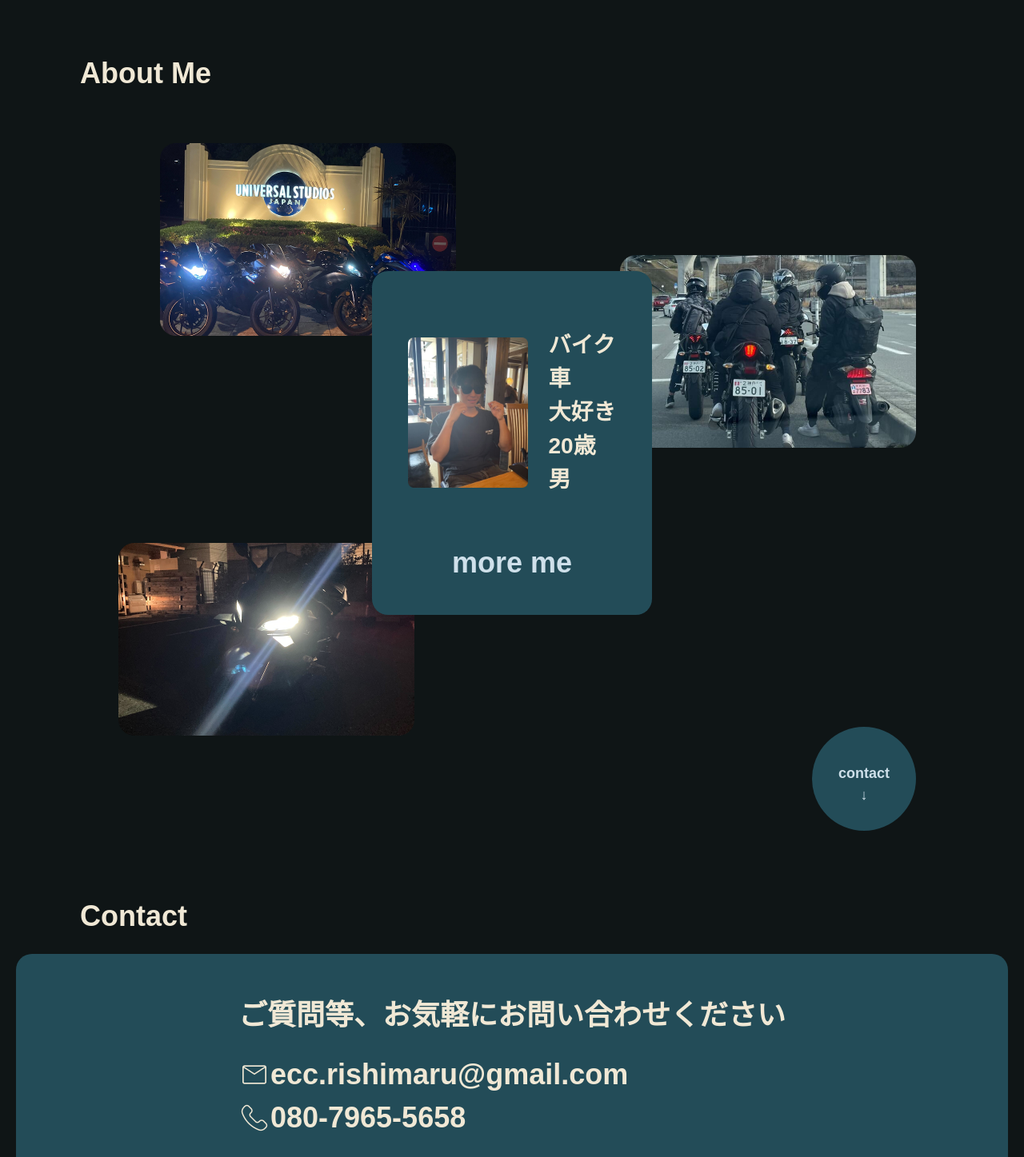
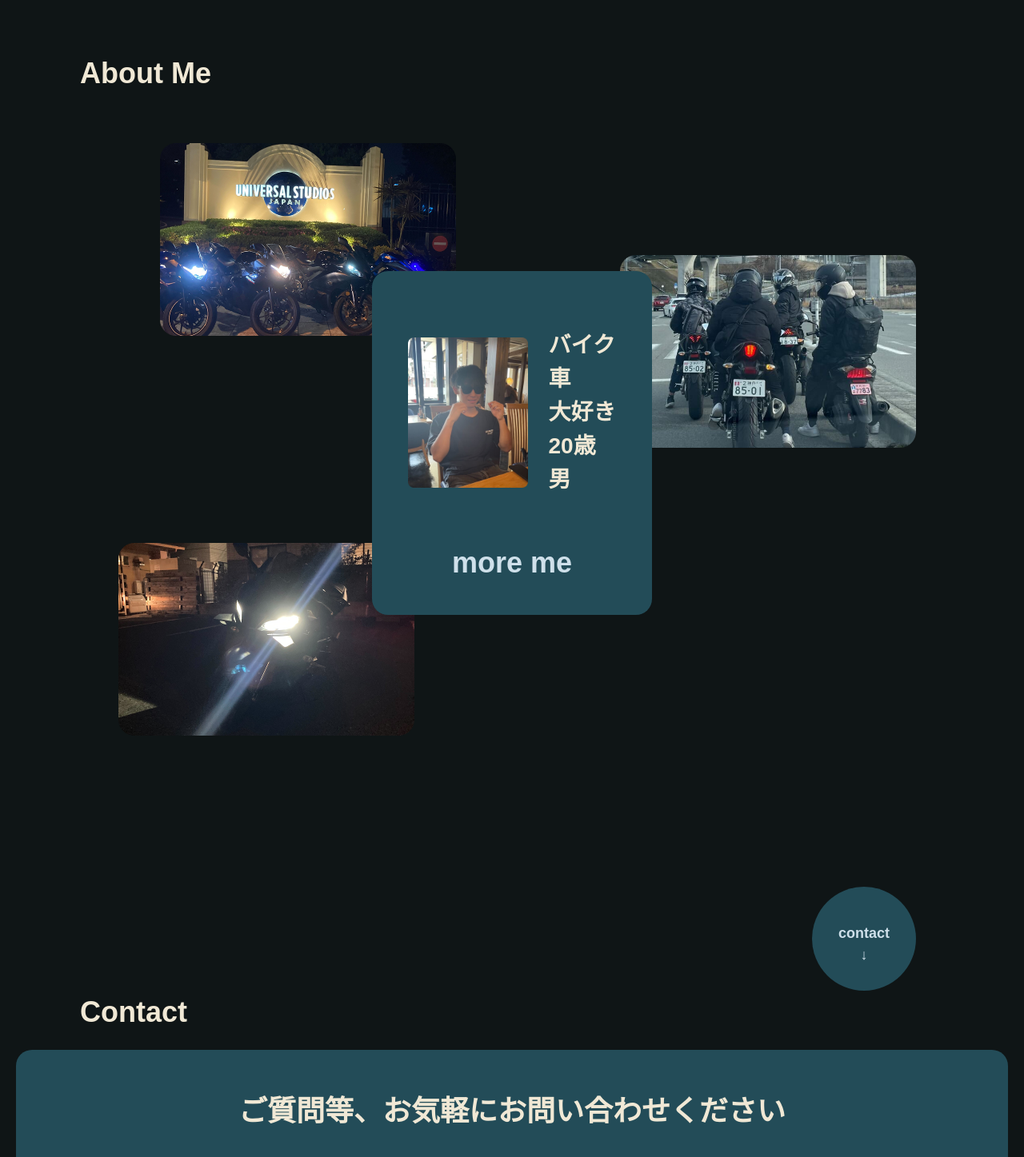
Before and after one commit to ishimaruryouto/Portfolio, a Next.js app: page / in a window 1280 px wide. Shown: the part 2700-4147 px from the top of the page at 80% size. Built offline with nearby package versions, Linux system fonts and the light colour scheme.

Commit message:
ContactSection修正

```diff
--- a/app/Components/AboutMeSection/AboutMeSection.module.scss
+++ b/app/Components/AboutMeSection/AboutMeSection.module.scss
@@ -7,6 +7,9 @@
 
 .About_wrap {
     position: relative;
+    width: 100vw;
+    height: 100vh;
+    margin-bottom: 300px;
     // border: 1px solid tomato;
 }
 
@@ -39,16 +42,13 @@
     height: 430px;
     background-color: $bg-color;
     border-radius: 20px;
-    // border: 1px solid skyblue;
 
     .img_text_wrap {
         display: flex;
         justify-content: center;
         align-items: center;
         gap: 25px;
-        // width: fit-content;
         margin-top: 72px;
-        // border: 1px solid tomato;
 
         .info_text {
             p {
@@ -92,7 +92,7 @@
 
 .contact_circle {
     position: absolute;
-    bottom: -900px;
+    bottom: -300px;
     right: 135px;
     width: 130px;
     height: 130px;
--- a/app/Components/AboutMeSection/AboutMeSection.tsx
+++ b/app/Components/AboutMeSection/AboutMeSection.tsx
@@ -5,7 +5,6 @@ import styles from "./AboutMeSection.module.scss";
 export default function AboutMeSection() {
     return (
         <>
-            <div>
             <h2 className={styles.h2}>About Me</h2>
             <div className={styles.About_wrap}>
                 <div className={styles.photo}>
@@ -44,8 +43,6 @@ export default function AboutMeSection() {
                     </div>
                 </div>
             </div>
-            </div>
-
         </>
     );
 }
--- a/app/Components/ContactSection/ContactSection.module.scss
+++ b/app/Components/ContactSection/ContactSection.module.scss
@@ -3,7 +3,6 @@
 
 .h2 {
     @include h2_style;
-    margin-top: 1000px;
 }
 
 .contact_wrap {
```
Also changed, not shown: app/Components/CareerVisionSection/CareerVisionSection.module.scss (+2 -10 lines). Lines whose indentation alone changed are shown as unchanged.
